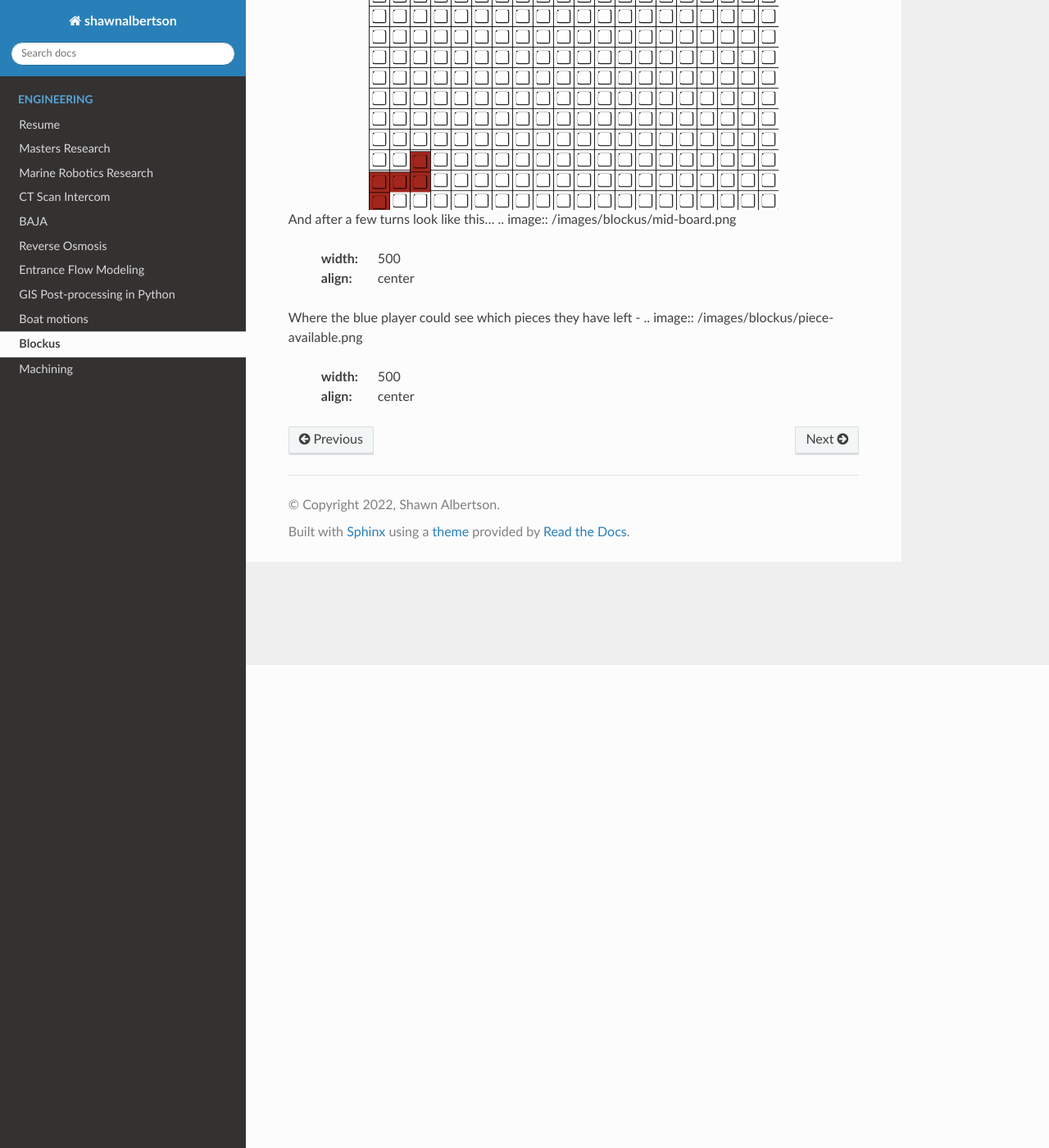
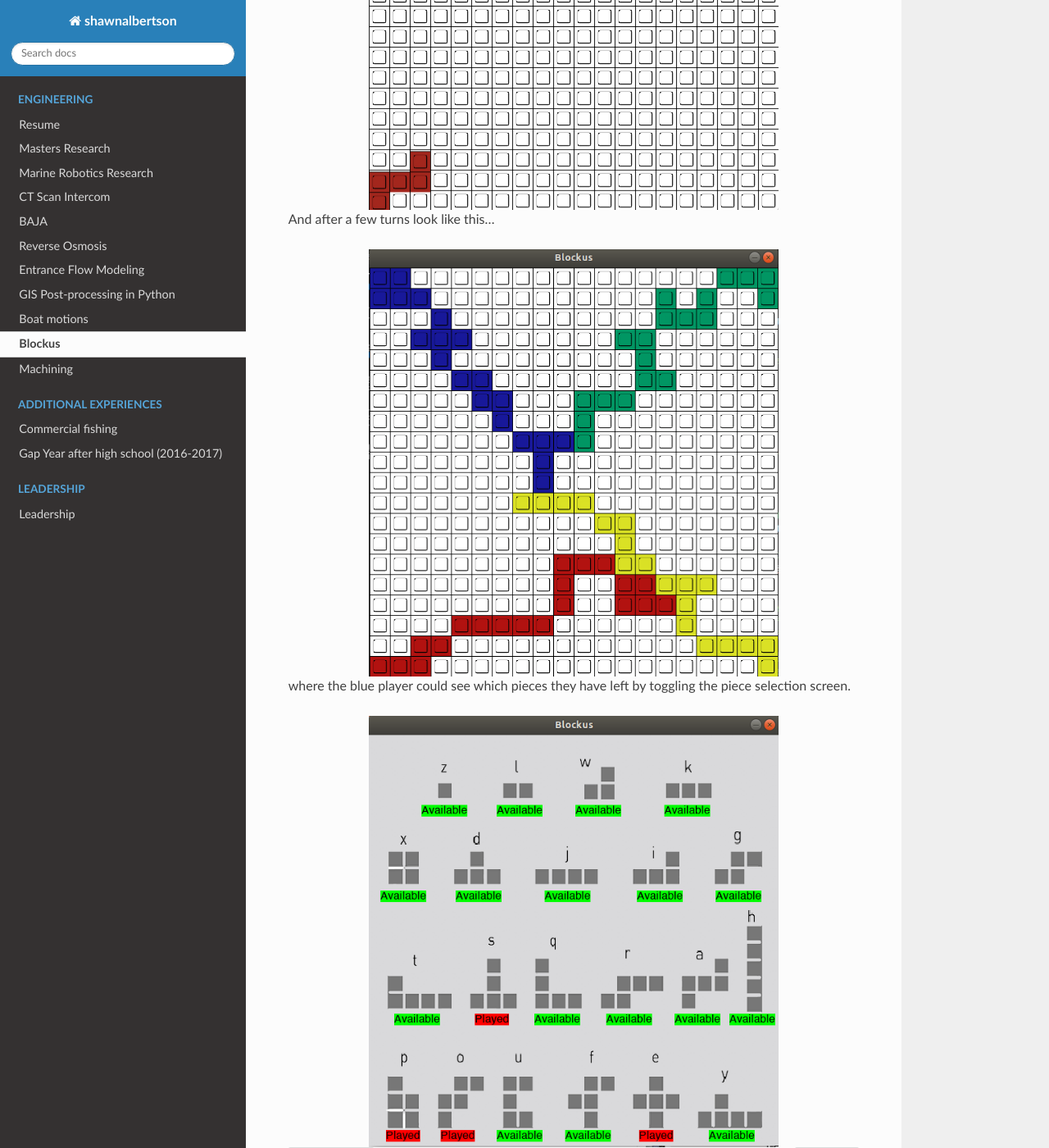
Before and after one commit to shawnalbertson/shawnalbertson, a Sphinx documentation site: the page built from docs/source/portfolio/blockus.rst, in a window 1280 px wide and 1400 px high, scrolled down 589 px. Shown: the whole window at 82% size. Built offline with Sphinx 7.4.7 and the Read the Docs theme 2.0.0, drawn with Linux system fonts in a browser that asks for light colours; pages that are not in the unit, such as notebooks, are missing from menus.

Commit message:
try whitespace before links

```diff
--- a/docs/source/portfolio/blockus.rst
+++ b/docs/source/portfolio/blockus.rst
@@ -12,11 +12,13 @@
     :align: center
 
 And after a few turns look like this...
+
 .. image:: /images/blockus/mid-board.png
     :width: 500
     :align: center
 
-Where the blue player could see which pieces they have left -
+where the blue player could see which pieces they have left by toggling the piece selection screen.
+
 .. image:: /images/blockus/piece-available.png
     :width: 500
     :align: center
--- a/docs/source/portfolio/machining.rst
+++ b/docs/source/portfolio/machining.rst
@@ -9,7 +9,7 @@
     :width: 500
     :align: center
 
-.. image:: /images/machining/parts-completed.JPG
+.. image:: /images/machining/parts-complete.JPG
     :width: 500
     :align: center
 
```
Also changed, not shown: docs/source/index.rst (+6 -8 lines).
